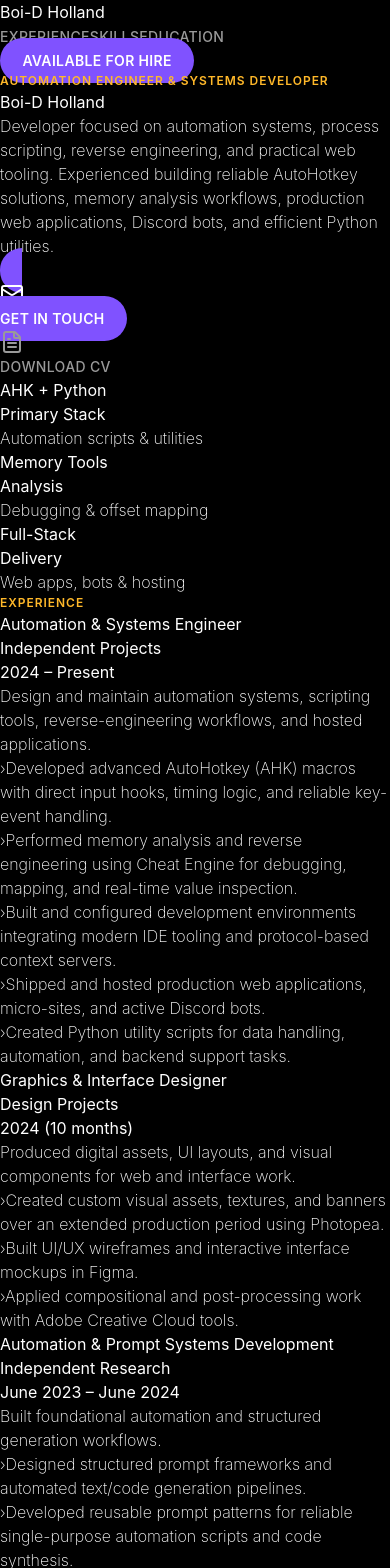
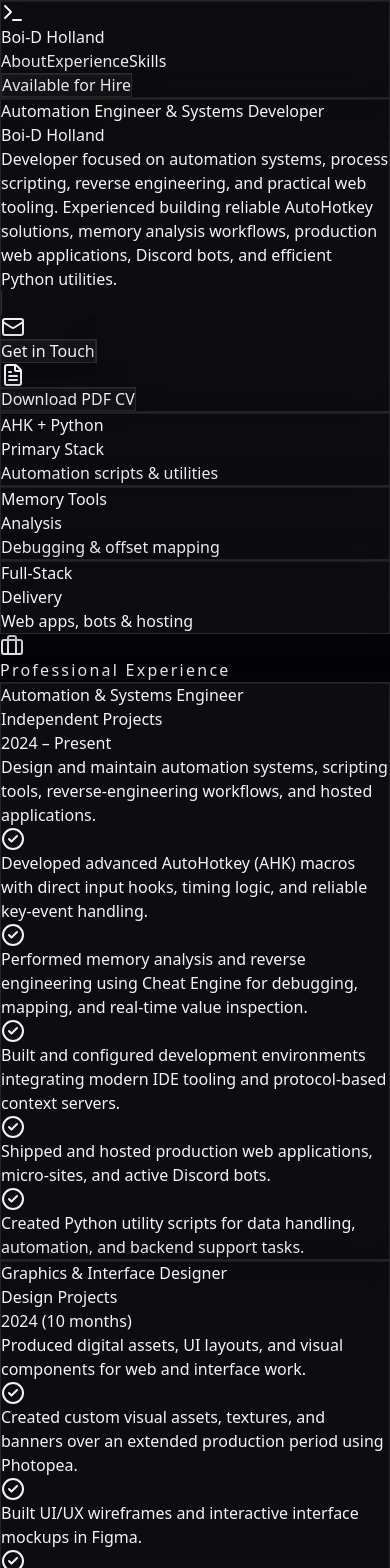
Before and after one commit to coraboralul-star/glass-portfolio, a React (Vite) app: page / in a window 390 px wide. Shown: the top 1568 px of the page. Built offline with nearby package versions, Linux system fonts and the light colour scheme.

Commit message:
visual upgrade: loader, interactive 3D background, staggered entrances

```diff
--- a/src/App.jsx
+++ b/src/App.jsx
@@ -1,6 +1,9 @@
-import React from 'react';
-import { motion } from 'framer-motion';
-import { Mail, FileText, ArrowUpRight } from 'lucide-react';
+import React, { useState, useEffect } from 'react';
+import { motion, AnimatePresence } from 'framer-motion';
+import {
+  Terminal, Cpu, Briefcase, GraduationCap, Mail, FileText, CheckCircle2, Code2
+} from 'lucide-react';
+import GlassHeroScene from './components/GlassHeroScene';
 
 const CV_DATA = {
   header: {
@@ -10,13 +13,11 @@ const CV_DATA = {
     location: "Remote",
     bio: "Developer focused on automation systems, process scripting, reverse engineering, and practical web tooling. Experienced building reliable AutoHotkey solutions, memory analysis workflows, production web applications, Discord bots, and efficient Python utilities."
   },
-
   metrics: [
     { label: "Primary Stack", value: "AHK + Python", detail: "Automation scripts & utilities" },
     { label: "Analysis", value: "Memory Tools", detail: "Debugging & offset mapping" },
     { label: "Delivery", value: "Full-Stack", detail: "Web apps, bots & hosting" }
   ],
-
   experience: [
     {
       role: "Automation & Systems Engineer",
@@ -53,30 +54,13 @@ const CV_DATA = {
       ]
     }
   ],
-
   skills: [
-    {
-      category: "Automation & Scripting",
-      items: ["AutoHotkey (AHK)", "Custom Macro Systems", "Python", "Input & Process Control"]
-    },
-    {
-      category: "Reverse Engineering & Analysis",
-      items: ["Cheat Engine", "Memory Analysis", "Debugging", "Offset Mapping"]
-    },
-    {
-      category: "Development Tooling",
-      items: ["Modern IDEs", "Context Protocols", "Structured Prompting", "Workflow Automation"]
-    },
-    {
-      category: "Web & Hosting",
-      items: ["Web Application Hosting", "Discord Bots", "Vite / React", "Tailwind CSS"]
-    },
-    {
-      category: "Design & UI",
-      items: ["Photopea", "Figma", "Adobe Creative Cloud", "Visual Design"]
-    }
+    { category: "Automation & Scripting", items: ["AutoHotkey (AHK)", "Custom Macro Systems", "Python", "Input & Process Control"] },
+    { category: "Reverse Engineering & Analysis", items: ["Cheat Engine", "Memory Analysis", "Debugging", "Offset Mapping"] },
+    { category: "Development Tooling", items: ["Modern IDEs", "Context Protocols", "Structured Prompting", "Workflow Automation"] },
+    { category: "Web & Hosting", items: ["Web Application Hosting", "Discord Bots", "Vite / React", "Tailwind CSS"] },
+    { category: "Design & UI", items: ["Photopea", "Figma", "Adobe Creative Cloud", "Visual Design"] }
   ],
-
   education: [
     {
       degree: "Applied Reverse Engineering & Automation Systems",
@@ -84,7 +68,6 @@ const CV_DATA = {
       year: "June 2023 – Present"
     }
   ],
-
   links: {
     email: "mailto:hollandboid1@gmail.com",
     github: "https://github.com/coraboralul-star",
@@ -92,113 +75,175 @@ const CV_DATA = {
   }
 };
 
-const fade = {
-  initial: { opacity: 0, y: 16 },
-  whileInView: { opacity: 1, y: 0 },
-  viewport: { once: true, margin: "-60px" },
-  transition: { duration: 0.6, ease: [0.16, 1, 0.3, 1] }
+export default function App() {
+  const [loading, setLoading] = useState(true);
+  const [progress, setProgress] = useState(0);
+
+  useEffect(() => {
+    const start = Date.now();
+    const duration = 1600;
+    const tick = () => {
+      const p = Math.min(1, (Date.now() - start) / duration);
+      setProgress(p);
+      if (p < 1) requestAnimationFrame(tick);
+      else setTimeout(() => setLoading(false), 220);
     };
+    requestAnimationFrame(tick);
+  }, []);
 
-export default function App() {
   return (
-    <main className="min-h-screen bg-black text-white">
-      {/* Subtle ambient particles (very light) */}
-      <div className="fixed inset-0 pointer-events-none overflow-hidden">
-        <div className="absolute top-20 left-1/4 w-1 h-1 bg-[#8052ff]/40 rounded-full" />
-        <div className="absolute top-40 right-1/3 w-1 h-1 bg-[#ffb829]/30 rounded-full" />
-        <div className="absolute top-[60%] left-[15%] w-1 h-1 bg-[#8052ff]/30 rounded-full" />
-        <div className="absolute top-[75%] right-[20%] w-1 h-1 bg-[#ffb829]/25 rounded-full" />
+    <>
+      <AnimatePresence>
+        {loading && (
+          <motion.div
+            className="loader-screen"
+            initial={{ opacity: 1 }}
+            exit={{ opacity: 0 }}
+            transition={{ duration: 0.55, ease: [0.16, 1, 0.3, 1] }}
+          >
+            <motion.div
+              initial={{ opacity: 0, y: 12 }}
+              animate={{ opacity: 1, y: 0 }}
+              transition={{ duration: 0.5 }}
+              className="text-center"
+            >
+              <p className="font-mono text-xs tracking-[0.25em] text-gray-500 uppercase mb-3">
+                Portfolio
+              </p>
+              <h1 className="text-2xl sm:text-3xl font-semibold tracking-tight text-white">
+                Boi-D Holland
+              </h1>
+              <div className="loader-bar mx-auto">
+                <motion.div
+                  className="loader-bar-fill"
+                  initial={{ width: '0%' }}
+                  animate={{ width: `${progress * 100}%` }}
+                  transition={{ ease: 'linear', duration: 0.05 }}
+                />
               </div>
+            </motion.div>
+          </motion.div>
+        )}
+      </AnimatePresence>
 
-      <div className="relative z-10 mx-auto max-w-5xl px-6 sm:px-8 pt-10 pb-24">
+      <main className="relative min-h-screen w-full overflow-hidden bg-[#050508] text-gray-100">
+        <GlassHeroScene />
 
-        {/* Navigation */}
-        <header className="flex items-center justify-between mb-20 sm:mb-28">
-          <span className="text-sm font-medium tracking-wide text-white">
+        <div className="relative z-10 mx-auto max-w-5xl px-5 sm:px-6 py-8 sm:py-10">
+          {/* Nav */}
+          <motion.header
+            initial={{ opacity: 0, y: -16 }}
+            animate={{ opacity: loading ? 0 : 1, y: loading ? -16 : 0 }}
+            transition={{ delay: 0.15, duration: 0.55 }}
+            className="glass-panel flex items-center justify-between rounded-full px-5 sm:px-6 py-3"
+          >
+            <div className="flex items-center gap-2.5">
+              <Terminal className="h-4 w-4 sm:h-5 sm:w-5 text-[#00f3ff]" />
+              <span className="font-mono text-xs sm:text-sm tracking-wider font-semibold">
                 {CV_DATA.header.name}
               </span>
-
-          <nav className="hidden sm:flex items-center gap-8">
-            <a href="#experience" className="ghost-link">Experience</a>
-            <a href="#skills" className="ghost-link">Skills</a>
-            <a href="#education" className="ghost-link">Education</a>
+            </div>
+            <nav className="hidden sm:flex items-center gap-6 text-xs font-mono text-gray-400">
+              <a href="#about" className="hover:text-[#00f3ff] transition-colors">About</a>
+              <a href="#experience" className="hover:text-[#00f3ff] transition-colors">Experience</a>
+              <a href="#skills" className="hover:text-[#00f3ff] transition-colors">Skills</a>
             </nav>
-
-          <a href={CV_DATA.links.email} className="btn-iris text-xs">
-            {CV_DATA.header.status}
+            <a
+              href={CV_DATA.links.email}
+              className="glass-card flex items-center gap-2 rounded-full px-3.5 py-1.5 text-xs font-semibold text-white"
+            >
+              <span>{CV_DATA.header.status}</span>
+              <span className="h-1.5 w-1.5 rounded-full bg-[#00ff66] animate-pulse" />
             </a>
-        </header>
+          </motion.header>
 
           {/* Hero */}
-        <section className="mb-28 sm:mb-36">
-          <motion.div {...fade}>
-            <p className="label-saffron mb-5">{CV_DATA.header.title}</p>
-
-            <h1 className="text-[clamp(2.75rem,8vw,5.5rem)] font-normal leading-[1.05] tracking-[-0.035em] text-white max-w-3xl">
+          <section id="about" className="mt-10 sm:mt-12 flex flex-col gap-5 sm:gap-6">
+            <motion.div
+              initial={{ opacity: 0, y: 24 }}
+              animate={{ opacity: loading ? 0 : 1, y: loading ? 24 : 0 }}
+              transition={{ delay: 0.28, duration: 0.65, ease: [0.16, 1, 0.3, 1] }}
+              className="glass-panel rounded-2xl sm:rounded-3xl p-6 sm:p-8 relative overflow-hidden"
+            >
+              <div className="absolute top-0 left-0 right-0 h-px bg-gradient-to-r from-transparent via-[#00f3ff]/40 to-transparent" />
+              <div className="mb-4 inline-flex items-center gap-2 rounded-full border border-[#00f3ff]/25 bg-[#00f3ff]/8 px-3 py-1 text-xs text-[#00f3ff]">
+                <span className="h-1.5 w-1.5 rounded-full bg-[#00f3ff]" />
+                <span>{CV_DATA.header.title}</span>
+              </div>
+              <h1 className="text-3xl sm:text-5xl md:text-6xl font-extrabold tracking-tight text-transparent bg-clip-text bg-gradient-to-r from-white via-gray-100 to-gray-400">
                 {CV_DATA.header.name}
               </h1>
-
-            <p className="mt-8 text-lg sm:text-xl font-extralight leading-relaxed text-[#bdbdbd] max-w-xl">
+              <p className="mt-4 text-gray-300 text-sm sm:text-base leading-relaxed max-w-2xl">
                 {CV_DATA.header.bio}
               </p>
-
-            <div className="mt-10 flex flex-wrap items-center gap-5">
-              <a href={CV_DATA.links.email} className="btn-iris inline-flex items-center gap-2">
-                <Mail className="w-4 h-4" />
-                Get in Touch
+              <div className="mt-7 flex flex-wrap gap-3 sm:gap-4">
+                <a
+                  href={CV_DATA.links.email}
+                  className="glass-card group flex items-center gap-2 rounded-xl bg-white/8 px-5 py-2.5 sm:px-6 sm:py-3 font-medium text-white text-sm"
+                >
+                  <Mail className="h-4 w-4 text-[#00f3ff] group-hover:scale-110 transition-transform" />
+                  <span>Get in Touch</span>
                 </a>
                 <a
                   href={CV_DATA.links.pdfCv}
-                download
-                className="ghost-link inline-flex items-center gap-1.5"
+                  download="Boi-D-Holland-CV.pdf"
+                  className="glass-card group flex items-center gap-2 rounded-xl px-5 py-2.5 sm:px-6 sm:py-3 font-medium text-gray-300 text-sm"
                 >
-                <FileText className="w-3.5 h-3.5" />
-                Download CV
+                  <FileText className="h-4 w-4 text-[#00ff66] group-hover:scale-110 transition-transform" />
+                  <span>Download PDF CV</span>
                 </a>
               </div>
             </motion.div>
 
-          {/* Metrics - floating, no cards */}
-          <div className="mt-20 grid grid-cols-1 sm:grid-cols-3 gap-10 sm:gap-8">
+            <div className="grid grid-cols-1 sm:grid-cols-3 gap-3 sm:gap-4">
               {CV_DATA.metrics.map((m, i) => (
-              <motion.div key={i} {...fade} transition={{ delay: i * 0.08 }}>
-                <p className="text-2xl sm:text-3xl font-normal tracking-tight text-white">
+                <motion.div
+                  key={i}
+                  initial={{ opacity: 0, y: 18 }}
+                  animate={{ opacity: loading ? 0 : 1, y: loading ? 18 : 0 }}
+                  transition={{ delay: 0.4 + i * 0.08, duration: 0.5 }}
+                  className="glass-card rounded-2xl p-4 sm:p-5"
+                >
+                  <span className="text-xl sm:text-2xl font-extrabold text-[#00f3ff] font-mono tracking-tight">
                     {m.value}
-                </p>
-                <p className="mt-2 text-sm text-[#9a9a9a]">{m.label}</p>
-                <p className="text-sm font-extralight text-[#bdbdbd] mt-0.5">{m.detail}</p>
+                  </span>
+                  <h3 className="text-sm font-semibold text-white mt-1">{m.label}</h3>
+                  <p className="text-xs text-gray-400 mt-0.5">{m.detail}</p>
                 </motion.div>
               ))}
             </div>
           </section>
 
           {/* Experience */}
-        <section id="experience" className="mb-28 sm:mb-36">
-          <motion.div {...fade}>
-            <p className="label-saffron mb-10">Experience</p>
-          </motion.div>
-
-          <div className="space-y-16 sm:space-y-20">
+          <section id="experience" className="mt-14 sm:mt-16">
+            <h2 className="section-label text-xs font-mono tracking-widest text-gray-500 uppercase mb-5 sm:mb-6 flex items-center gap-2">
+              <Briefcase className="h-4 w-4 text-[#00f3ff]" />
+              Professional Experience
+            </h2>
+            <div className="space-y-4 sm:space-y-5">
               {CV_DATA.experience.map((exp, index) => (
-              <motion.div key={index} {...fade}>
-                <div className="flex flex-col sm:flex-row sm:items-baseline justify-between gap-2 mb-4">
+                <motion.div
+                  key={index}
+                  initial={{ opacity: 0, y: 20 }}
+                  whileInView={{ opacity: 1, y: 0 }}
+                  viewport={{ once: true, margin: '-40px' }}
+                  transition={{ duration: 0.5, delay: index * 0.06 }}
+                  className="glass-card rounded-2xl sm:rounded-3xl p-5 sm:p-7"
+                >
+                  <div className="flex flex-col sm:flex-row sm:items-start justify-between gap-2 mb-3">
                     <div>
-                    <h3 className="text-xl sm:text-2xl font-normal tracking-tight text-white">
-                      {exp.role}
-                    </h3>
-                    <p className="mt-1 text-[#8052ff]">{exp.company}</p>
+                      <h3 className="text-lg sm:text-xl font-bold text-white">{exp.role}</h3>
+                      <p className="text-sm text-[#00f3ff] font-medium mt-0.5">{exp.company}</p>
                     </div>
-                  <span className="text-sm text-[#9a9a9a] shrink-0">{exp.period}</span>
+                    <span className="text-xs font-mono text-gray-400 bg-white/5 border border-white/8 px-3 py-1 rounded-full w-fit shrink-0">
+                      {exp.period}
+                    </span>
                   </div>
-
-                <p className="text-base font-extralight text-[#bdbdbd] max-w-2xl mb-6 leading-relaxed">
-                  {exp.description}
-                </p>
-
-                <ul className="space-y-3 max-w-2xl">
+                  <p className="text-sm text-gray-300 mb-4 leading-relaxed">{exp.description}</p>
+                  <ul className="space-y-2">
                     {exp.highlights.map((item, hIndex) => (
-                    <li key={hIndex} className="flex gap-3 text-sm font-extralight text-[#9a9a9a] leading-relaxed">
-                      <span className="text-[#8052ff] mt-1.5 shrink-0">›</span>
+                      <li key={hIndex} className="flex items-start gap-2.5 text-xs sm:text-sm text-gray-400 leading-relaxed">
+                        <CheckCircle2 className="h-3.5 w-3.5 text-[#00ff66] shrink-0 mt-0.5" />
                         <span>{item}</span>
                       </li>
                     ))}
@@ -209,20 +254,30 @@ export default function App() {
           </section>
 
           {/* Skills */}
-        <section id="skills" className="mb-28 sm:mb-36">
-          <motion.div {...fade}>
-            <p className="label-saffron mb-10">Technical Skills</p>
-          </motion.div>
-
-          <div className="grid grid-cols-1 md:grid-cols-2 gap-x-16 gap-y-12">
+          <section id="skills" className="mt-14 sm:mt-16">
+            <h2 className="section-label text-xs font-mono tracking-widest text-gray-500 uppercase mb-5 sm:mb-6 flex items-center gap-2">
+              <Cpu className="h-4 w-4 text-[#8a2be2]" />
+              Technical Skills
+            </h2>
+            <div className="grid grid-cols-1 md:grid-cols-2 gap-4 sm:gap-5">
               {CV_DATA.skills.map((group, index) => (
-              <motion.div key={index} {...fade}>
-                <h3 className="text-sm font-medium text-white mb-4 tracking-wide">
+                <motion.div
+                  key={index}
+                  initial={{ opacity: 0, y: 16 }}
+                  whileInView={{ opacity: 1, y: 0 }}
+                  viewport={{ once: true }}
+                  transition={{ duration: 0.45, delay: index * 0.05 }}
+                  className="glass-card rounded-2xl sm:rounded-3xl p-5 sm:p-6"
+                >
+                  <h3 className="text-sm font-semibold text-[#00f3ff] font-mono mb-3.5">
                     {group.category}
                   </h3>
-                <div className="flex flex-wrap gap-x-4 gap-y-2">
+                  <div className="flex flex-wrap gap-2">
                     {group.items.map((skill) => (
-                    <span key={skill} className="text-sm font-extralight text-[#9a9a9a]">
+                      <span
+                        key={skill}
+                        className="rounded-lg bg-white/5 border border-white/10 px-2.5 py-1.5 text-xs text-gray-200"
+                      >
                         {skill}
                       </span>
                     ))}
@@ -233,38 +288,40 @@ export default function App() {
           </section>
 
           {/* Education */}
-        <section id="education" className="mb-20">
-          <motion.div {...fade}>
-            <p className="label-saffron mb-10">Education & Development</p>
-          </motion.div>
-
+          <section id="education" className="mt-14 sm:mt-16">
+            <h2 className="section-label text-xs font-mono tracking-widest text-gray-500 uppercase mb-5 sm:mb-6 flex items-center gap-2">
+              <GraduationCap className="h-4 w-4 text-[#00ff66]" />
+              Education & Development
+            </h2>
+            <div className="space-y-3">
               {CV_DATA.education.map((edu, index) => (
-            <motion.div key={index} {...fade} className="flex flex-col sm:flex-row sm:items-baseline justify-between gap-2">
+                <div
+                  key={index}
+                  className="glass-card rounded-2xl p-5 sm:p-6 flex flex-col sm:flex-row sm:justify-between sm:items-center gap-2"
+                >
                   <div>
-                <h3 className="text-xl font-normal text-white tracking-tight">{edu.degree}</h3>
-                <p className="mt-1 text-sm font-extralight text-[#9a9a9a]">{edu.school}</p>
+                    <h3 className="text-base font-bold text-white">{edu.degree}</h3>
+                    <p className="text-xs text-gray-400 mt-0.5">{edu.school}</p>
                   </div>
-              <span className="text-sm text-[#9a9a9a]">{edu.year}</span>
-            </motion.div>
+                  <span className="text-xs font-mono text-gray-500 shrink-0">{edu.year}</span>
+                </div>
               ))}
+            </div>
           </section>
 
           {/* Footer */}
-        <footer className="pt-16 border-t border-white/10 flex flex-col sm:flex-row justify-between items-start sm:items-center gap-4">
-          <p className="text-sm font-extralight text-[#9a9a9a]">
-            Automation · Systems · Engineering
-          </p>
+          <footer className="mt-16 sm:mt-20 pt-6 sm:pt-8 border-t border-white/6 flex flex-col sm:flex-row justify-between items-start sm:items-center gap-3 text-xs text-gray-500 font-mono">
+            <span>Automation · Systems · Engineering</span>
             <a
               href={CV_DATA.links.github}
-            target="_blank"
-            rel="noopener noreferrer"
-            className="ghost-link inline-flex items-center gap-1.5"
+              className="hover:text-white transition-colors flex items-center gap-1.5"
             >
+              <Code2 className="h-3.5 w-3.5" />
               GitHub
-            <ArrowUpRight className="w-3.5 h-3.5" />
             </a>
           </footer>
         </div>
       </main>
+    </>
   );
 }
--- a/src/index.css
+++ b/src/index.css
@@ -2,69 +2,86 @@
 @tailwind components;
 @tailwind utilities;
 
-:root {
-  --color-void: #000000;
-  --color-bone: #ffffff;
-  --color-ash: #9a9a9a;
-  --color-silver: #bdbdbd;
-  --color-iris: #8052ff;
-  --color-saffron: #ffb829;
+body {
+  margin: 0;
+  background-color: #050508;
+  color: #f3f4f6;
+  font-family: system-ui, -apple-system, BlinkMacSystemFont, "Segoe UI", Roboto, sans-serif;
+  overflow-x: hidden;
+  -webkit-font-smoothing: antialiased;
 }
 
-html {
-  scroll-behavior: smooth;
+/* Glass */
+.glass-panel,
+.glass-card {
+  background: rgba(255, 255, 255, 0.035) !important;
+  backdrop-filter: blur(22px) saturate(160%) !important;
+  -webkit-backdrop-filter: blur(22px) saturate(160%) !important;
+  border: 1px solid rgba(255, 255, 255, 0.1) !important;
+  box-shadow:
+    0 8px 32px rgba(0, 0, 0, 0.42),
+    inset 0 1px 0 rgba(255, 255, 255, 0.07) !important;
+  transition: all 0.35s cubic-bezier(0.16, 1, 0.3, 1);
 }
 
-body {
-  margin: 0;
-  background: var(--color-void);
-  color: var(--color-bone);
-  font-family: Inter, ui-sans-serif, system-ui, -apple-system, BlinkMacSystemFont, "Segoe UI", Roboto, sans-serif;
-  -webkit-font-smoothing: antialiased;
-  overflow-x: hidden;
+@media (hover: hover) and (pointer: fine) {
+  .glass-card:hover {
+    background: rgba(255, 255, 255, 0.055) !important;
+    border-color: rgba(0, 243, 255, 0.32) !important;
+    box-shadow:
+      0 14px 40px rgba(0, 0, 0, 0.5),
+      0 0 28px rgba(0, 243, 255, 0.1),
+      inset 0 1px 0 rgba(255, 255, 255, 0.1) !important;
+    transform: translateY(-3px);
+  }
 }
 
-/* Dala-style ultra-light body */
-.font-extralight {
-  font-weight: 200;
+@media (max-width: 767px) {
+  .glass-panel,
+  .glass-card {
+    backdrop-filter: blur(16px) saturate(140%) !important;
+    -webkit-backdrop-filter: blur(16px) saturate(140%) !important;
+  }
 }
 
-/* Primary pill button */
-.btn-iris {
-  background: var(--color-iris);
-  color: white;
-  border-radius: 9999px;
-  padding: 0.9rem 1.4rem;
-  font-size: 0.875rem;
-  font-weight: 600;
-  letter-spacing: 0.025em;
-  text-transform: uppercase;
-  transition: opacity 0.2s ease;
+.section-label {
+  letter-spacing: 0.14em;
 }
 
-.btn-iris:hover {
-  opacity: 0.9;
+/* Loader */
+.loader-screen {
+  position: fixed;
+  inset: 0;
+  z-index: 100;
+  display: flex;
+  flex-direction: column;
+  align-items: center;
+  justify-content: center;
+  background: #050508;
 }
 
-/* Ghost text link */
-.ghost-link {
-  color: var(--color-ash);
-  font-size: 0.875rem;
-  font-weight: 500;
-  letter-spacing: 0.025em;
-  text-transform: uppercase;
-  transition: color 0.2s ease;
+.loader-bar {
+  width: 120px;
+  height: 2px;
+  background: rgba(255, 255, 255, 0.08);
+  border-radius: 2px;
+  overflow: hidden;
+  margin-top: 28px;
 }
 
-.ghost-link:hover {
-  color: var(--color-bone);
+.loader-bar-fill {
+  height: 100%;
+  width: 0%;
+  background: linear-gradient(90deg, #00f3ff, #8a2be2);
+  border-radius: 2px;
 }
 
-/* Small amber label */
-.label-saffron {
-  color: var(--color-saffron);
-  font-size: 0.75rem;
-  font-weight: 600;
-  letter-spacing: 0.08em;
-  text-transform: uppercase;
+@media (prefers-reduced-motion: reduce) {
+  *,
+  *::before,
+  *::after {
+    animation-duration: 0.01ms !important;
+    animation-iteration-count: 1 !important;
+    transition-duration: 0.01ms !important;
+  }
 }
```
Also changed, not shown: src/components/GlassHeroScene.jsx (+48 -65 lines). Lines whose indentation alone changed are shown as unchanged.
